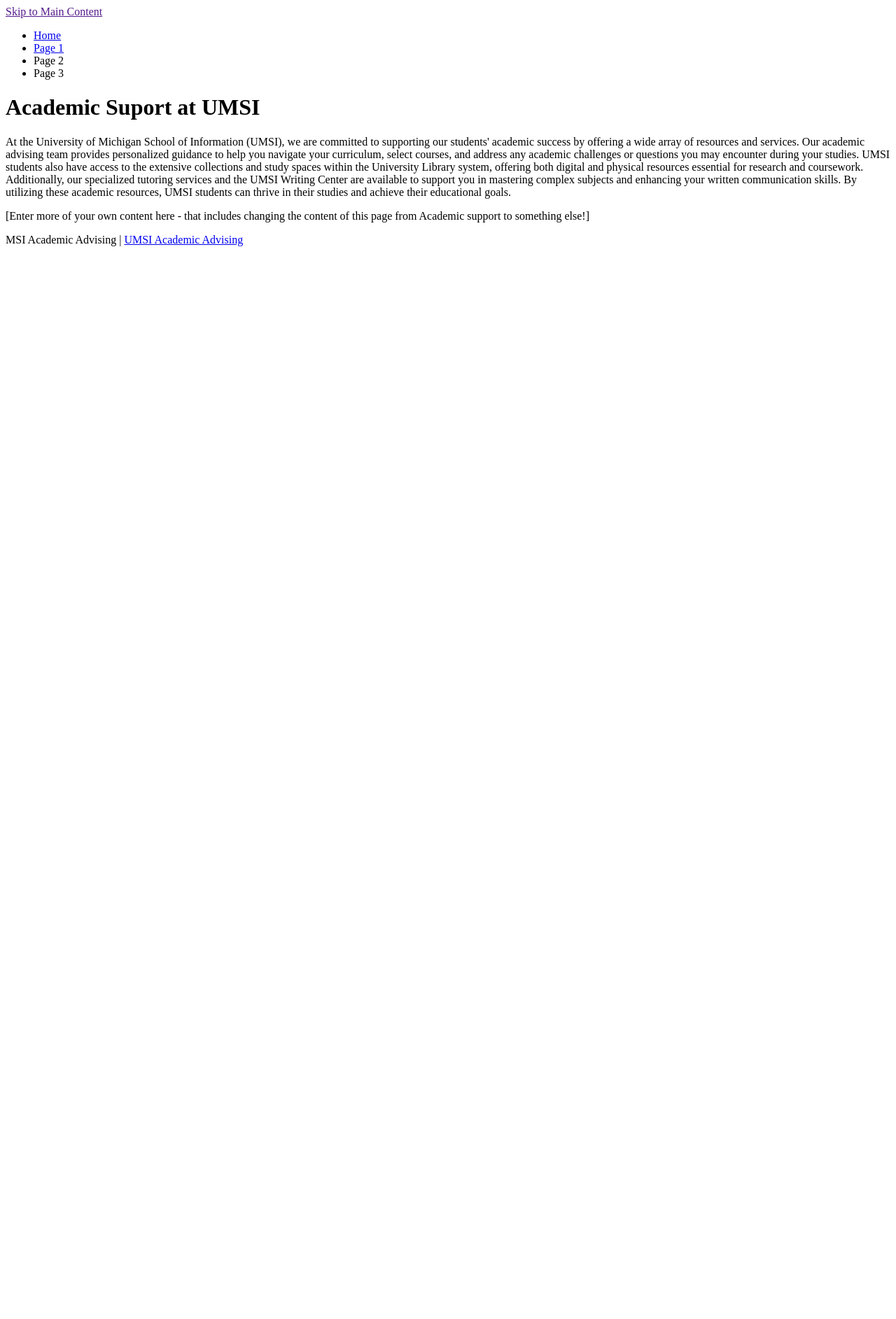
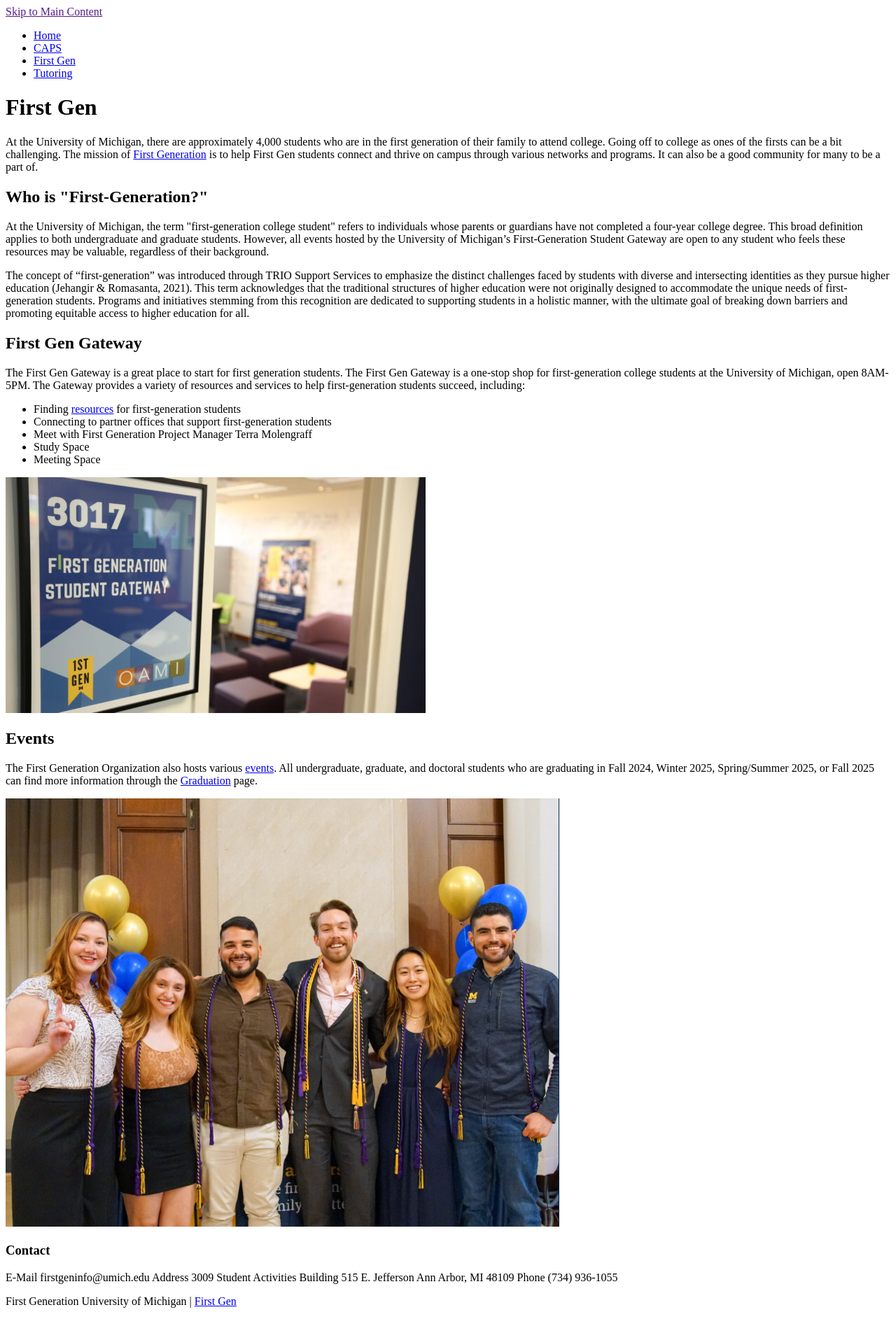
Before and after one commit to sammersaeed/client_project_w25, a plain HTML site: page FirstGen.html in a window 1280 px wide. Shown: the whole page at 70% size. Before the commit the page ends 800 px from the top, so only its background shows below. Drawn offline with Linux system fonts and the light colour scheme.

Commit message:
Add files via upload
HTML Content Completed

```diff
--- a/FirstGen.html
+++ b/FirstGen.html
@@ -3,7 +3,7 @@
 <head>
     <meta charset="UTF-8">
     <meta name="viewport" content="width=device-width, initial-scale=1.0">
-    <title>Page 1</title>
+    <title>First Gen</title>
 </head>
 <body>
 
@@ -12,31 +12,58 @@
         <nav>
             <ul>
                 <li><a href = "index.html">Home</a></li>
-                <li><a href = "page_1.html">Page 1</a></li>
-                <li>Page 2</li>
-                <li>Page 3</li>
+                <li><a href = "CAPS.html">CAPS</a></li>
+                <li><a href = "FirstGen.html">First Gen</a></li>
+                <li><a href = "Tutoring.html">Tutoring</a></li>
             </ul>
         </nav>
-        <h1>Academic Suport at UMSI</h1>
+        <h1>First Gen</h1>
 
     </header>
     <main>
         <div>
-            <p>At the University of Michigan School of Information (UMSI), we are committed to supporting our students' academic success by offering a wide array of resources and services. Our academic advising team provides personalized guidance to help you navigate your curriculum, select courses, and address any academic challenges or questions you may encounter during your studies. UMSI students also have access to the extensive collections and study spaces within the University Library system, offering both digital and physical resources essential for research and coursework. Additionally, our specialized tutoring services and the UMSI Writing Center are available to support you in mastering complex subjects and enhancing your written communication skills. By utilizing these academic resources, UMSI students can thrive in their studies and achieve their educational goals. </p>
+            <p>At the University of Michigan, there are approximately 4,000 students who are in the first generation of their family to attend college. Going off to college as ones of the firsts can be a bit challenging. The mission of <a href="https://firstgen.umich.edu/">First Generation</a> is to help First Gen students connect and thrive on campus through various networks and programs. It can also be a good community for many to be a part of. </p>
+        </div>
+        <div>
+            <h2>Who is "First-Generation?"</h2>
+            <p>At the University of Michigan, the term "first-generation college student" refers to individuals whose parents or guardians have not completed a four-year college degree. This broad definition applies to both undergraduate and graduate students. However, all events hosted by the University of Michigan’s First-Generation Student Gateway are open to any student who feels these resources may be valuable, regardless of their background.</p>
 
+            <p>The concept of “first-generation” was introduced through TRIO Support Services to emphasize the distinct challenges faced by students with diverse and intersecting identities as they pursue higher education (Jehangir & Romasanta, 2021). This term acknowledges that the traditional structures of higher education were not originally designed to accommodate the unique needs of first-generation students. Programs and initiatives stemming from this recognition are dedicated to supporting students in a holistic manner, with the ultimate goal of breaking down barriers and promoting equitable access to higher education for all.</p>
         </div>
+        <div>
+        <h2>First Gen Gateway</h2>
+        <p>The First Gen Gateway is a great place to start for first generation students. The First Gen Gateway is a one-stop shop for first-generation college students at the University of Michigan, open 8AM-5PM. The Gateway provides a variety of resources and services to help first-generation students succeed, including: </p>
+            <ul>
+                <li>Finding <a href="https://firstgen.umich.edu/campus-resources/">resources</a> for first-generation students</li>
+                <li>Connecting to partner offices that support first-generation students</li>
+                <li>Meet with First Generation Project Manager Terra Molengraff</li>
+                <li>Study Space</li>
+                <li>Meeting Space</li>
+            </ul>
+            <img src="images/firstGenGateway.jpg" alt="First Gen Gateway">
+        </div>
+        <div>
+            <h2>Events</h2>
+            <p> The First Generation Organization also hosts various <a href="https://firstgen.umich.edu/events/">events</a>. All undergraduate, graduate, and doctoral students who are graduating in Fall 2024, Winter 2025, Spring/Summer 2025, or Fall 2025 can find more information through the <a href="https://firstgen.umich.edu/graduation-2025/">Graduation</a> page.</p>
+            <img src="images/firstGenGrad.png" alt="First Gen Events">
+        </div>
+        <div>
+            <h3>Contact</h3>
+            <p>
+                E-Mail
+                firstgeninfo@umich.edu
 
-<div>[Enter more of your own content here - that includes changing the  content of this page from Academic support to something else!]</div>
+                Address
+                3009 Student Activities Building
+                515 E. Jefferson
+                Ann Arbor, MI 48109
 
-            <!-- Jackie Wolf -->
-
-        <div></div>
-        <div></div>
-        <div></div>
-        <div></div>
+                Phone
+                (734) 936-1055</p>
+        </div>
     </main>
     <footer>
-        <p>MSI Academic Advising | <a href="https://sites.google.com/umich.edu/msiacademicadvising/student-support-resources">UMSI Academic Advising </a></p>
+        <p>First Generation University of Michigan | <a href="https://firstgen.umich.edu/">First Gen</a></p>
     </footer>
 
 </body>
```
Also changed, not shown: CAPS.html (+38 -23 lines), Tutoring.html (+49 -14 lines), index.html (+0 -3 lines), images/counseling.png (added), images/firstGenGateway.jpg (added), images/firstGenGrad.png (added), images/uwill.png (added), 1 other file.
